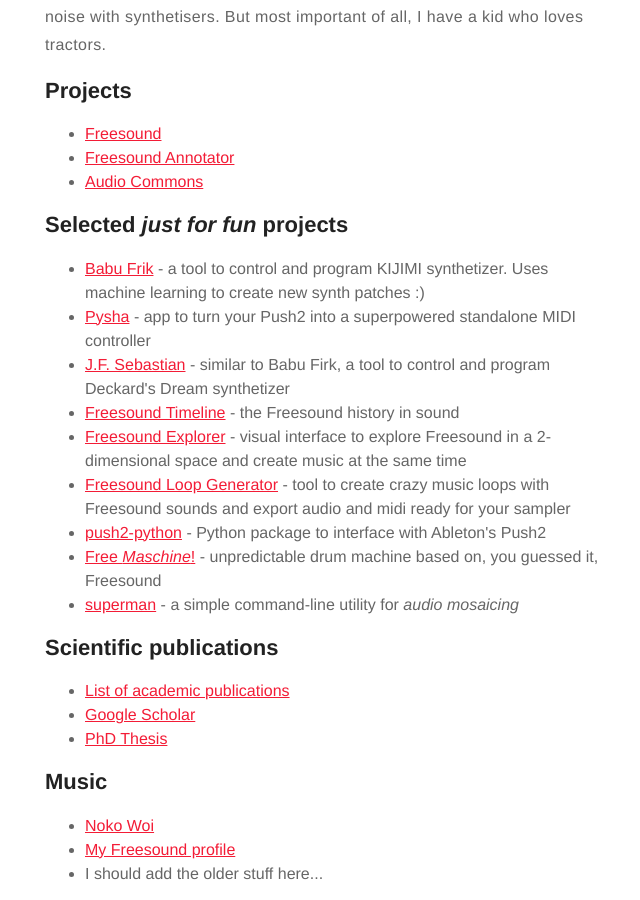
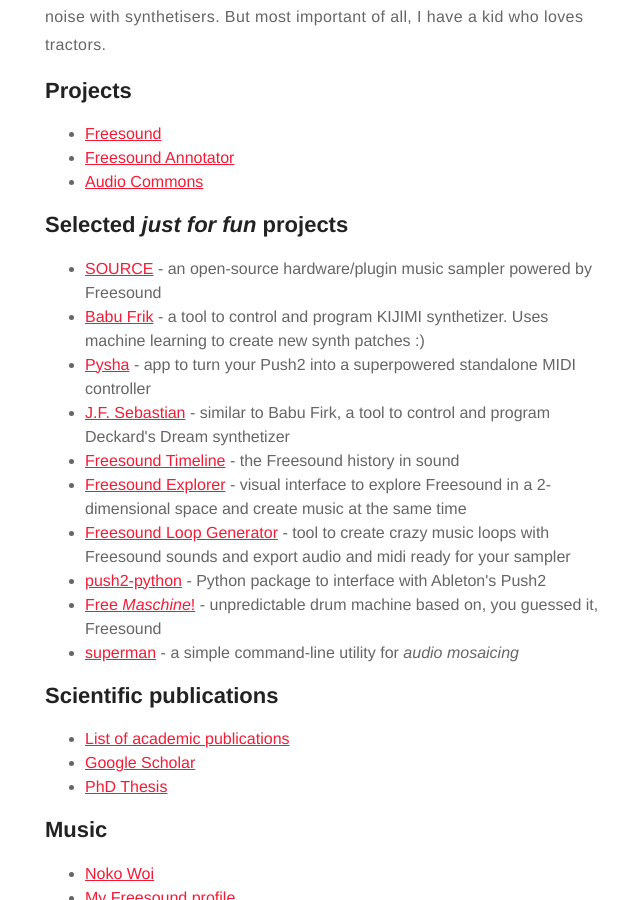
Before and after one commit to ffont/ffont.github.io, a Jekyll site: the page built from index.html, in a window 1280 px wide and 900 px high, scrolled down 1133 px. Shown: the whole window, without its empty margins (315-955 px from the left). Built offline with Jekyll 4.4.1, drawn with Linux system fonts in a browser that asks for light colours.

Commit message:
Add SOURCE to project list

```diff
--- a/index.html
+++ b/index.html
@@ -23,6 +23,7 @@
 
 <h2>Selected <i>just for fun</i> projects</h2>
 <ul>
+	<li><a href="http://github.com/ffont/source">SOURCE</a> - an open-source hardware/plugin music sampler powered by Freesound</li>
 	<li><a href="https://ritaandaurora.github.io/kijimi-babu-frik/">Babu Frik</a> - a tool to control and program KIJIMI synthetizer. Uses machine learning to create new synth patches :)</li>
 	<li><a href="https://github.com/ffont/pysha">Pysha</a> - app to turn your Push2 into a superpowered standalone MIDI controller</li>
 	<li><a href="https://ritaandaurora.github.io/ddrm-jfsebastian/">J.F. Sebastian</a> - similar to Babu Firk, a tool to control and program Deckard's Dream synthetizer</li>
```
